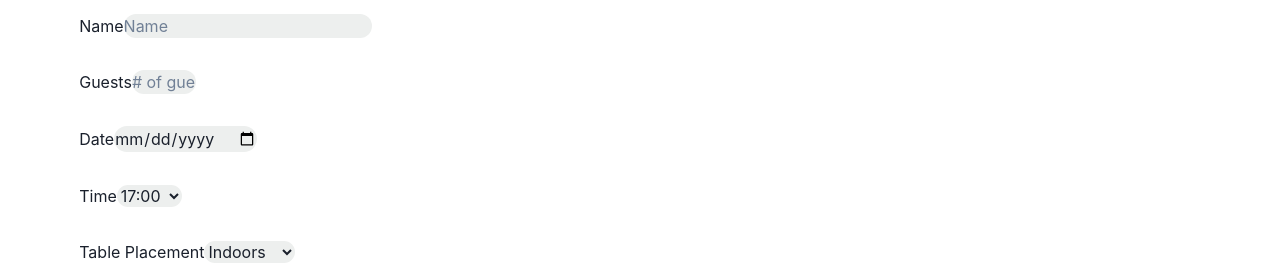
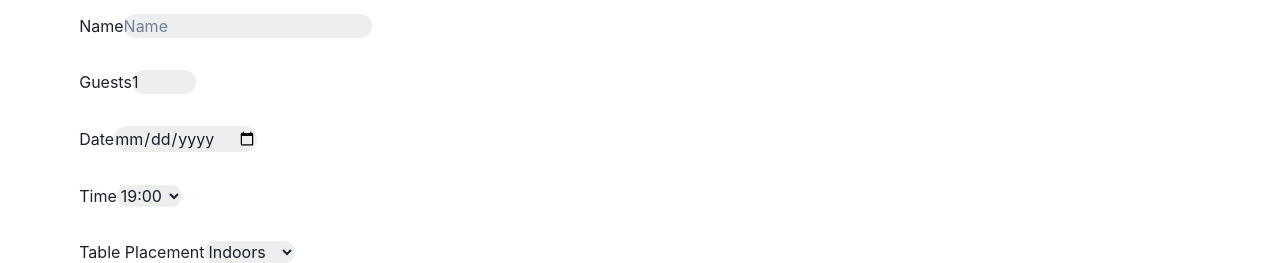
Before and after one commit to danielyoshizawa/front-end-developer-capstone, a React (Create React App) app: page /reservation in a window 1280 px wide. Shown: the part 538-801 px from the top of the page. Built offline with nearby package versions, Linux system fonts and the light colour scheme.

Commit message:
Adding form validation

```diff
--- a/src/components/BookingForm/BookingForm.js
+++ b/src/components/BookingForm/BookingForm.js
@@ -1,7 +1,8 @@
 import './Style.css'
 import { Field } from "formik"
 
-function BookingForm() {
+function BookingForm(props) {
+  const {errors, touched} = props.validation
   return(
     <section className="booking-form">
       <div>
@@ -14,7 +15,11 @@ function BookingForm() {
               className="secondary-bg-color-grey"
               name="name"
               placeholder="Name"
+              required
               />
+              {errors.name && touched.name ? (
+                <div className="error">{errors.name}</div>
+              ) : null }
           </label>
         </span>
         <span className="field">
@@ -26,7 +31,11 @@ function BookingForm() {
               placeholder="# of guests"
               min="1"
               max="10"
+              required
             />
+            {errors.guests && touched.guests ? (
+              <div className="error">{errors.guests}</div>
+            ) : null }
           </label>
         </span>
         <span className="field">
@@ -36,11 +45,15 @@ function BookingForm() {
               name="date"
               type="date"
               placeholder="Date"
+              required
             />
+            {errors.date && touched.date ? (
+              <div className="error">{errors.date}</div>
+            ) : null }
           </label>
         </span>
         <label>Time
-          <Field className="secondary-bg-color-grey" name="time" as="select">
+          <Field className="secondary-bg-color-grey" name="time" as="select" required>
             <option>17:00</option>
             <option>18:00</option>
             <option>19:00</option>
@@ -48,6 +61,9 @@ function BookingForm() {
             <option>21:00</option>
             <option>22:00</option>
           </Field>
+          {errors.time && touched.time ? (
+            <div className="error">{errors.time}</div>
+          ) : null }
         </label>
         <label>Table Placement
           <Field className="secondary-bg-color-grey" name="placement" as="select">
@@ -55,6 +71,9 @@ function BookingForm() {
             <option>Outdoors</option>
             <option>Balcone</option>
           </Field>
+          {errors.placement && touched.placement ? (
+            <div className="error">{errors.placement}</div>
+          ) : null }
         </label>
         <label>Comments
           <Field
@@ -64,6 +83,9 @@ function BookingForm() {
             cols="100"
             component="textarea"
           />
+          {errors.comments && touched.comments ? (
+            <div className="error">{errors.comments}</div>
+          ) : null }
         </label>
     </section>
   )
--- a/src/components/OccasionMenu/OccasionMenu.js
+++ b/src/components/OccasionMenu/OccasionMenu.js
@@ -31,7 +31,9 @@ const items = [
   }
 ]
 
-function OccasionMenu({handleInputChange}) {
+function OccasionMenu(props) {
+  const {errors, touched} = props.validation
+
   return(
     <div className="occasion-menu primary-bg-color-green secondary-color-grey">
       <div className="selection">
@@ -46,6 +48,9 @@ function OccasionMenu({handleInputChange}) {
             <option>Anniversary</option>
             <option>Casual</option>
           </Field>
+          {errors.occasion && touched.occasion ? (
+            <div className="error">{errors.occasion}</div>
+          ) : null }
         </div>
       </div>
       <div className="menu">
--- a/src/components/Payment/Payment.js
+++ b/src/components/Payment/Payment.js
@@ -2,7 +2,9 @@ import './Style.css'
 import { Field } from "formik"
 import creditCard from './Images/CreditCard.png'
 
-function Payment() {
+function Payment(props) {
+  const {errors, touched} = props.validation
+
   return(
     <div className="payment">
       <div className="struct">
@@ -19,6 +21,9 @@ function Payment() {
                 type="text"
                 placeholder="Name"
               />
+              {errors.ccName && touched.ccName ? (
+                <div className="error">{errors.ccName}</div>
+              ) : null }
             </label>
             <label>Card Number
               <Field
@@ -27,6 +32,9 @@ function Payment() {
                 type="number"
                 placeholder="Card Number"
               />
+              {errors.ccNumber && touched.ccNumber ? (
+                <div className="error">{errors.ccNumber}</div>
+              ) : null }
             </label>
             <label>Security Code
               <Field
@@ -35,6 +43,9 @@ function Payment() {
                 type="number"
                 placeholder="Security Code"
               />
+              {errors.ccCode && touched.ccCode ? (
+                <div className="error">{errors.ccCode}</div>
+              ) : null }
             </label>
             <label>Expiration Date
               <Field
@@ -43,6 +54,9 @@ function Payment() {
                 type="date"
                 placeholder="Expiration Date"
               />
+              {errors.ccDate && touched.ccDate ? (
+                <div className="error">{errors.ccDate}</div>
+              ) : null }
             </label>
           </>
           <>
--- a/src/components/Reservation/Reservation.js
+++ b/src/components/Reservation/Reservation.js
@@ -4,14 +4,30 @@ import BookingForm from '../BookingForm/BookingForm'
 import OccasionMenu from '../OccasionMenu/OccasionMenu'
 import Payment from '../Payment/Payment'
 import { Formik, Form } from "formik"
+import * as Yup from 'yup'
+import './Style.css'
+
+const validationSchema = Yup.object({
+  name      : Yup.string().required(),
+  guests    : Yup.number().min(1).max(10).required(),
+  date      : Yup.date().required(),
+  time      : Yup.string().required(),
+  placement : Yup.string(),
+  comments  : Yup.string(),
+  occasion  : Yup.string(),
+  ccName    : Yup.string().required(),
+  ccNumber  : Yup.number().required(),
+  ccCode    : Yup.number().min(3).max(4).required(),
+  ccDate    : Yup.date().required(),
+})
 
 function Reservation() {
   const formInputData = {
     name      : '',
-    guests    : '',
+    guests    : '1',
     date      : '',
-    time      : '',
-    placement : '',
+    time      : '19:00',
+    placement : 'Indoors',
     comments  : '',
     occasion  : '',
     ccName    : '',
@@ -30,13 +46,16 @@ function Reservation() {
       <Hero />
       <Formik
         initialValues={formInputData}
+        validationSchema={validationSchema}
         onSubmit={handleFormSubmit}
       >
-        <Form>
-          <BookingForm />
-          <OccasionMenu />
-          <Payment />
-        </Form>
+        {({errors, touched}) => (
+          <Form>
+            <BookingForm validation={{errors, touched}} />
+            <OccasionMenu validation={{errors, touched}} />
+            <Payment validation={{errors, touched}} />
+          </Form>
+        )}
       </Formik>
     </Layout>
   )
--- /dev/null
+++ b/src/components/Reservation/Style.css
@@ -0,0 +1,3 @@
+.error {
+  color: red;
+}
```
